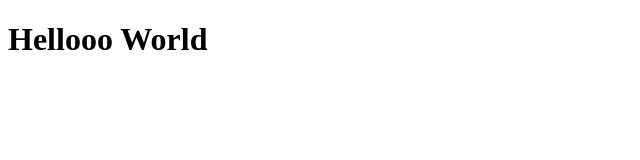
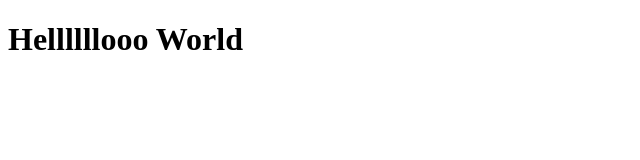
Before and after one commit to mirkena/Lab00-MyFirstLabPage, a plain HTML site: page hello.html in a window 1280 px wide. Shown: the whole page, without its empty margins (0-640 px from the left). Drawn offline with Linux system fonts and the light colour scheme.

Commit message:
Update hello.html

```diff
--- a/hello.html
+++ b/hello.html
@@ -1,7 +1,7 @@
 <!DOCTYPE html>
 <html lang="en">
 <head>
-     <h1>Hellooo World</h1>
+     <h1>Hellllllooo World</h1>
     <meta charset="UTF-8">
     <meta http-equiv="X-UA-Compatible" content="IE=edge">
     <meta name="viewport" content="width=device-width, initial-scale=1.0">
```
